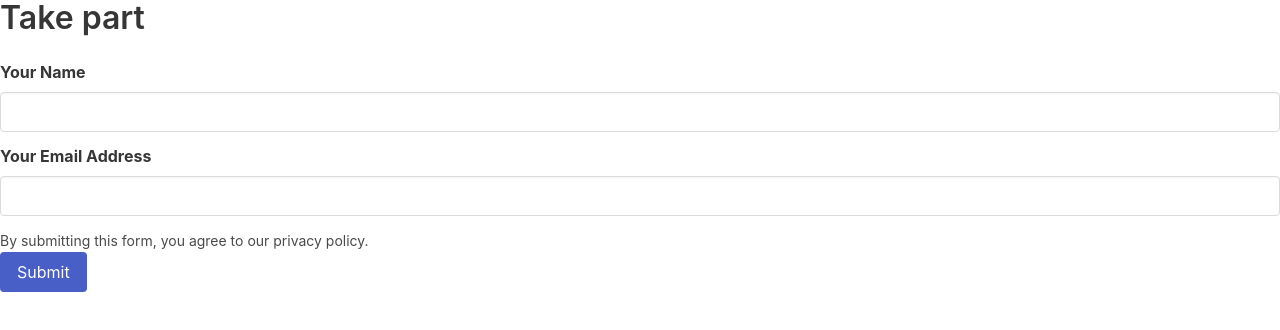
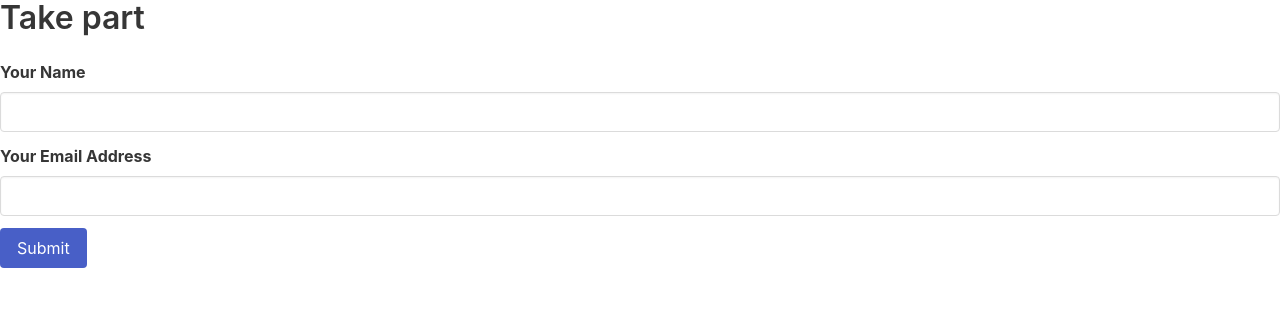
Before and after one commit to ginomessmer/awesome-giveaways, a React (Create React App) app in the folder AwesomeGiveaways/ClientApp/: page / in a window 1280 px wide. Shown: the top 330 px of the page. Built offline with nearby package versions, Linux system fonts and the light colour scheme.

Commit message:
Add submission form

```diff
--- a/AwesomeGiveaways/ClientApp/package.json
+++ b/AwesomeGiveaways/ClientApp/package.json
@@ -8,14 +8,17 @@
     "@types/react": "16.8.14",
     "@types/react-dom": "16.8.4",
     "@types/react-router-dom": "^4.3.2",
+    "@types/yup": "^0.26.12",
     "bulma": "^0.7.4",
+    "formik": "^1.5.4",
     "node-sass": "^4.12.0",
     "react": "^16.8.6",
     "react-dom": "^16.8.6",
     "react-router": "^5.0.0",
     "react-router-dom": "^5.0.0",
     "react-scripts": "3.0.0",
-    "typescript": "3.4.5"
+    "typescript": "3.4.5",
+    "yup": "^0.27.0"
   },
   "scripts": {
     "start": "react-scripts start",
--- /dev/null
+++ b/AwesomeGiveaways/ClientApp/src/features/submissions/models.ts
@@ -0,0 +1,4 @@
+export interface Submission {
+	name: string;
+	email: string;
+}
--- a/AwesomeGiveaways/ClientApp/src/features/submissions/submission-page.tsx
+++ b/AwesomeGiveaways/ClientApp/src/features/submissions/submission-page.tsx
@@ -1,4 +1,8 @@
-import React from 'react'
+import React, { useState } from 'react'
+import { Submission } from './models';
+
+import { Formik, FormikActions, FormikProps, Form, Field, ErrorMessage } from 'formik';
+import * as Yup from 'yup';
 
 const SubmissionPage = () => {
 	return (
@@ -10,26 +14,51 @@ const SubmissionPage = () => {
 }
 
 const SubmissionForm = () => {
-	return (
-		<form>
+
+	let initialValues: Submission = {
+		name: '',
+		email: ''
+	}
+
+	let validationSchema = Yup.object().shape<Submission>({
+		name: Yup.string()
+			.max(30, 'Too long')
+			.required('Required'),
+
+		email: Yup.string()
+			.email()
+			.required('Required')
+	})
+
+	const handleSubmission = (values: Submission, actions: FormikActions<Submission>) => {
+		actions.resetForm();
+		actions.setSubmitting(false);
+	}
+
+	const formContent = (bag: FormikProps<Submission>) => (
+		<Form>
 			<div className="field">
-				<label className="label">Your Name</label>
+				<label htmlFor="name" className="label">Your Name</label>
 				<div className="control">
-					<input className="input" type="text" />
+					<Field className="input" type="text" name="name" />
+					<ErrorMessage name="name" />
 				</div>
 			</div>
+
 			<div className="field">
-				<label className="label">Your Email Address</label>
+				<label htmlFor="email" className="label">Your Email Address</label>
 				<div className="control">
-					<input className="input" type="email" />
+					<Field className="input" type="email" name="email" />
+					<ErrorMessage name="email" />
 				</div>
 			</div>
-			<div>
-				<p><small>By submitting this form, you agree to our privacy policy.</small></p>
 
-				<button className="button is-link">Submit</button>
-			</div>
-		</form>
+			<button className="button is-link" onClick={bag.submitForm}>Submit</button>
+		</Form>
+	);
+
+	return (
+		<Formik initialValues={initialValues} validationSchema={validationSchema} render={formContent} onSubmit={handleSubmission} />
 	)
 }
 
```
Also changed, not shown: 1 other file (tests, documents, lock files or other folders).
